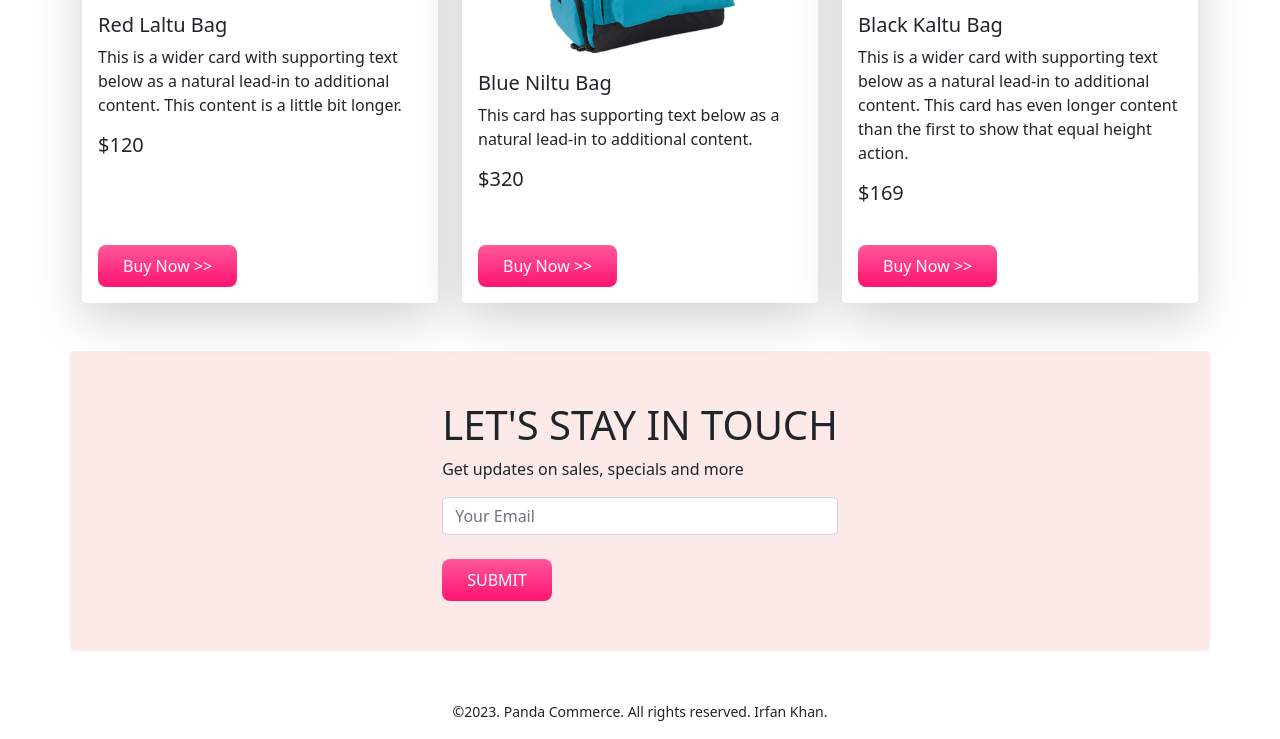
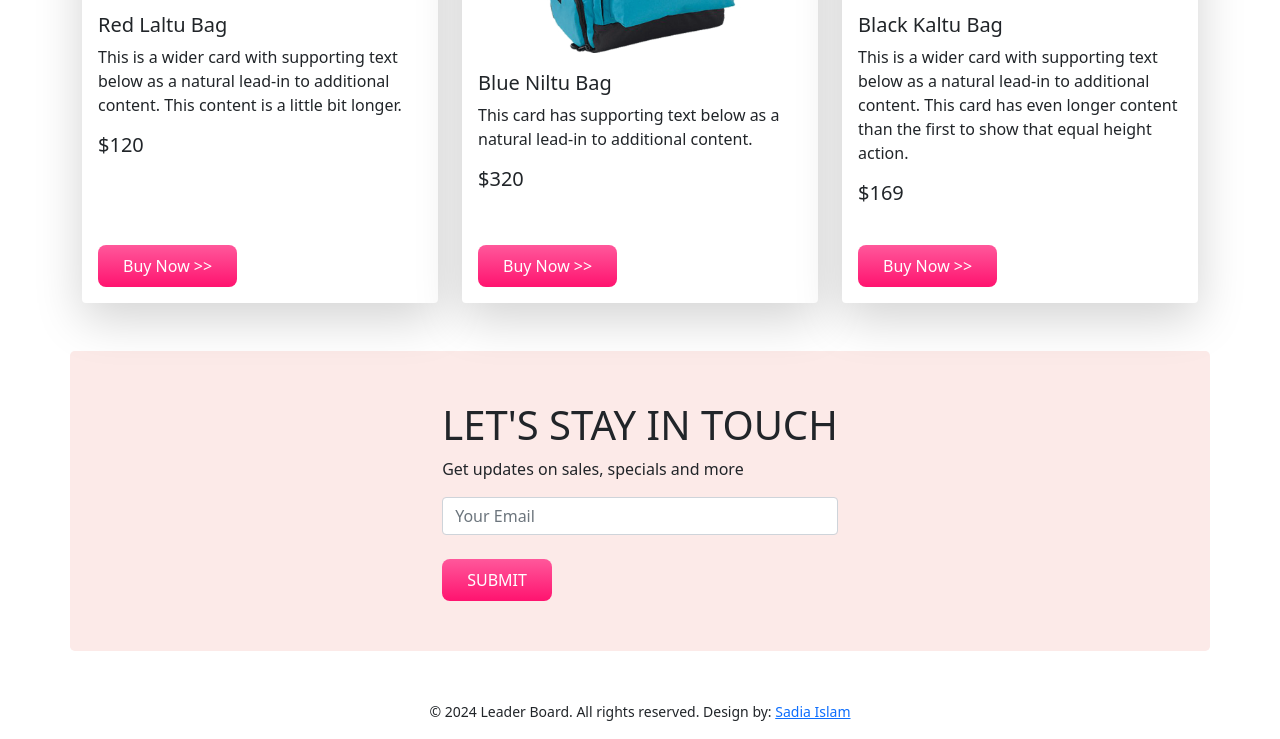
Before and after one commit to codewithsad/panda-ecommerce-store, a plain HTML site: page index.html in a window 1280 px wide. Shown: the part 1672-2411 px from the top of the page. Drawn offline with nearby package versions, Linux system fonts and the light colour scheme.

Commit message:
Update index.html

```diff
--- a/index.html
+++ b/index.html
@@ -225,7 +225,7 @@
     </main>
 
     <footer class="mt-5">
-        <p class="text-center"><small>©2023. Panda Commerce. All rights reserved. Irfan Khan.</small></p>
+        <p class="text-center"><small>© 2024 Leader Board. All rights reserved. Design by: <a href="https://www.codewithsad.com/" target="_blank"> Sadia Islam</a> </small></p>
 
     </footer>
 
```
